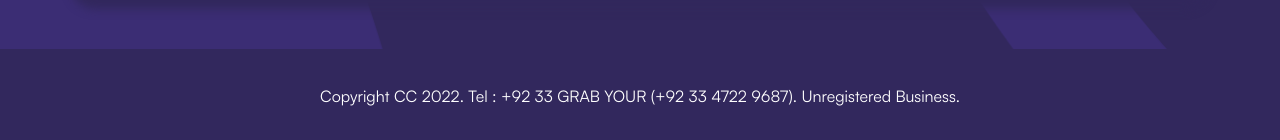
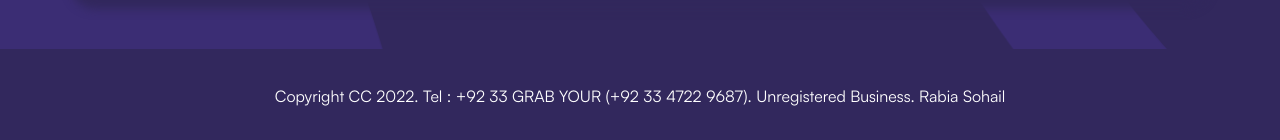
Before and after one commit to GrabYourServices/GYS_Site, a React (Create React App) app: page / in a window 1280 px wide. Shown: the part 3952-4092 px from the top of the page. Built offline with nearby package versions, Linux system fonts and the light colour scheme.

Commit message:
SadaBiz Verif

```diff
--- a/src/pages/home/home/home.js
+++ b/src/pages/home/home/home.js
@@ -86,7 +86,7 @@ function HomePage() {
         <p style={{
           padding: '20px'
         }}>
-          Copyright CC 2022. Tel : +92 33 GRAB YOUR (+92 33 4722 9687). Unregistered Business.
+          Copyright CC 2022. Tel : +92 33 GRAB YOUR (+92 33 4722 9687). Unregistered Business. Rabia Sohail
         </p>
       </div>
     </div>
```
